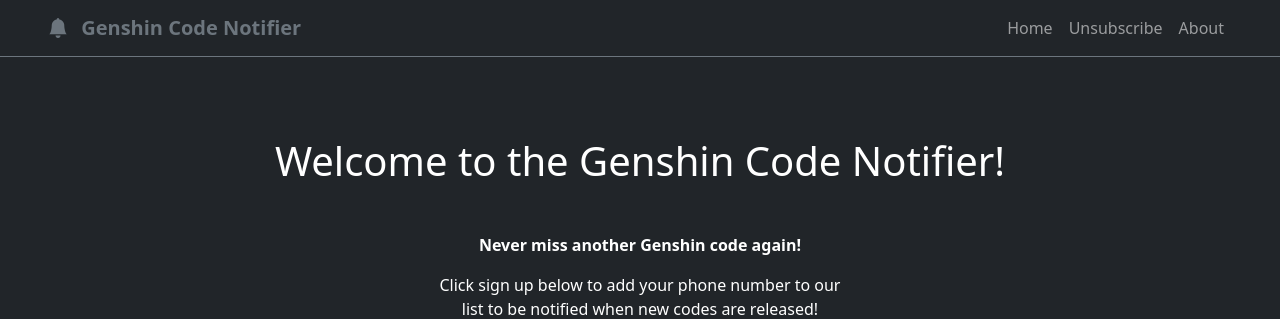
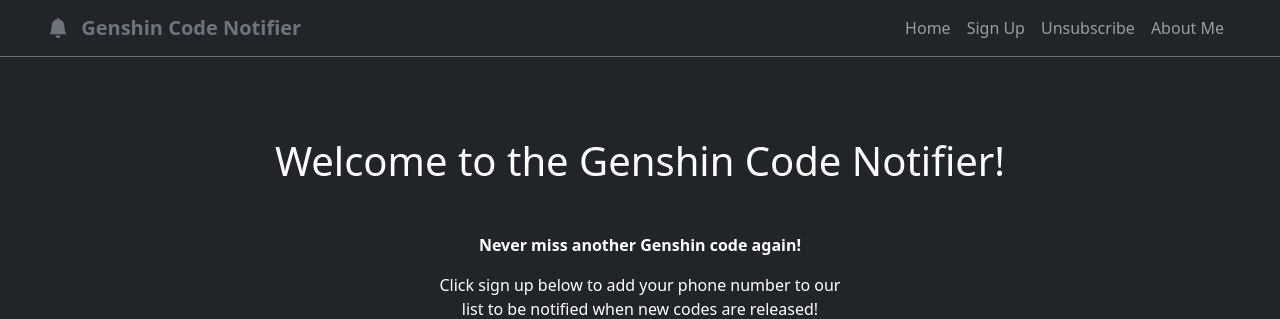
Before and after one commit to baileystarr4/Genshin-Impact-Code-Notifier, a Flask app: page / in a window 1280 px wide. Shown: the top 319 px of the page. Run offline with Flask 3, Linux system fonts and the light colour scheme.

Commit message:
Correct nav links and alert close buttons

```diff
--- a/website/templates/base.html
+++ b/website/templates/base.html
@@ -39,8 +39,9 @@
       <div class="collapse navbar-collapse justify-content-end pe-lg-5 pe-2 text-end" id="navbar">
         <div class="navbar-nav ">
           <a class="nav-item nav-link" id="home" href="/">Home</a>
-          <a class="nav-item nav-link" id="logout" href="/unsubscribe">Unsubscribe</a>
-          <a class="nav-item nav-link" id="login" href="/about">About</a>
+          <a class="nav-item nav-link" id="sign_up" href="/sign_up">Sign Up</a>
+          <a class="nav-item nav-link" id="unsubscribe" href="/unsubscribe">Unsubscribe</a>
+          <a class="nav-item nav-link" id="about_me" href="/about_me">About Me</a>
         </div>
       </div>
     </nav>
@@ -50,16 +51,12 @@
     'error' %}
     <div class="alert alert-danger alter-dismissable fade show" role="alert">
       {{ message }}
-      <button type="button" class="close" data-dismiss="alert">
-        <span aria-hidden="true">&times;</span>
-      </button>
+      <div class="text-end"><button type="button" class="btn-close" data-bs-dismiss="alert" aria-label="Close"></button></div>
     </div>
     {% else %}
     <div class="alert alert-success alter-dismissable fade show" role="alert">
       {{ message }}
-      <button type="button" class="close" data-dismiss="alert">
-        <span aria-hidden="true">&times;</span>
-      </button>
+    <div class="text-end"><button type="button" class="btn-close" data-bs-dismiss="alert" aria-label="Close"></button></div>
     </div>
     {% endif %} {% endfor %} {% endif %} {% endwith %}
 
```
